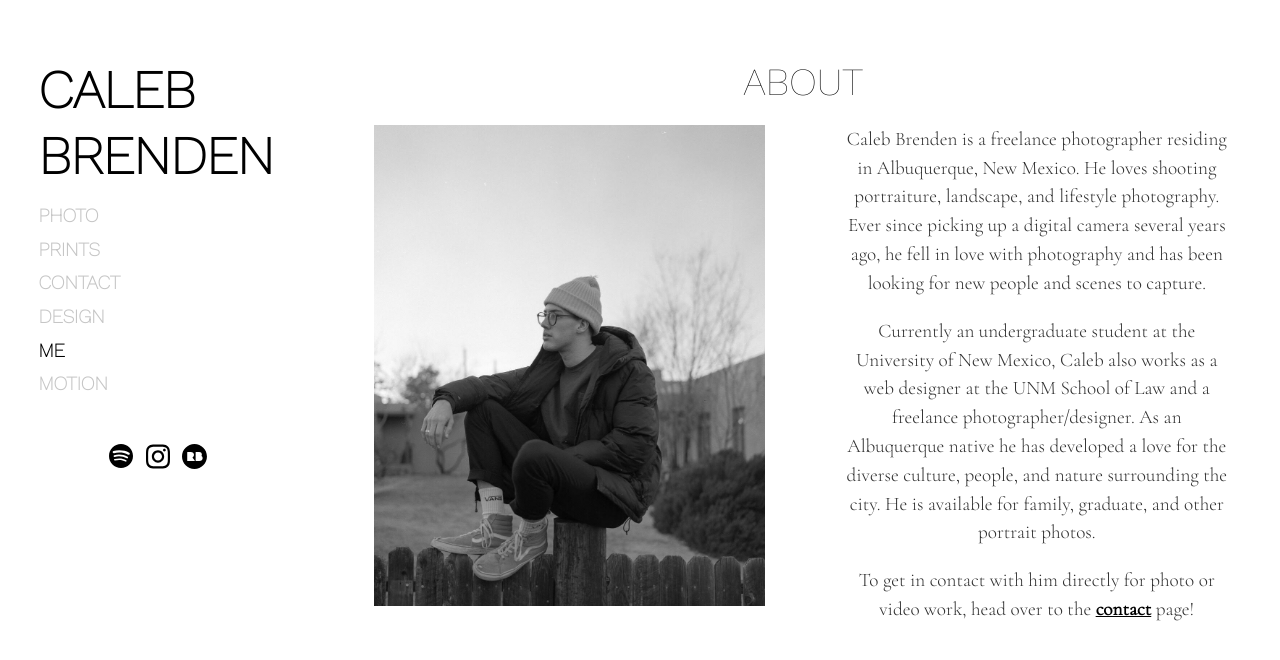
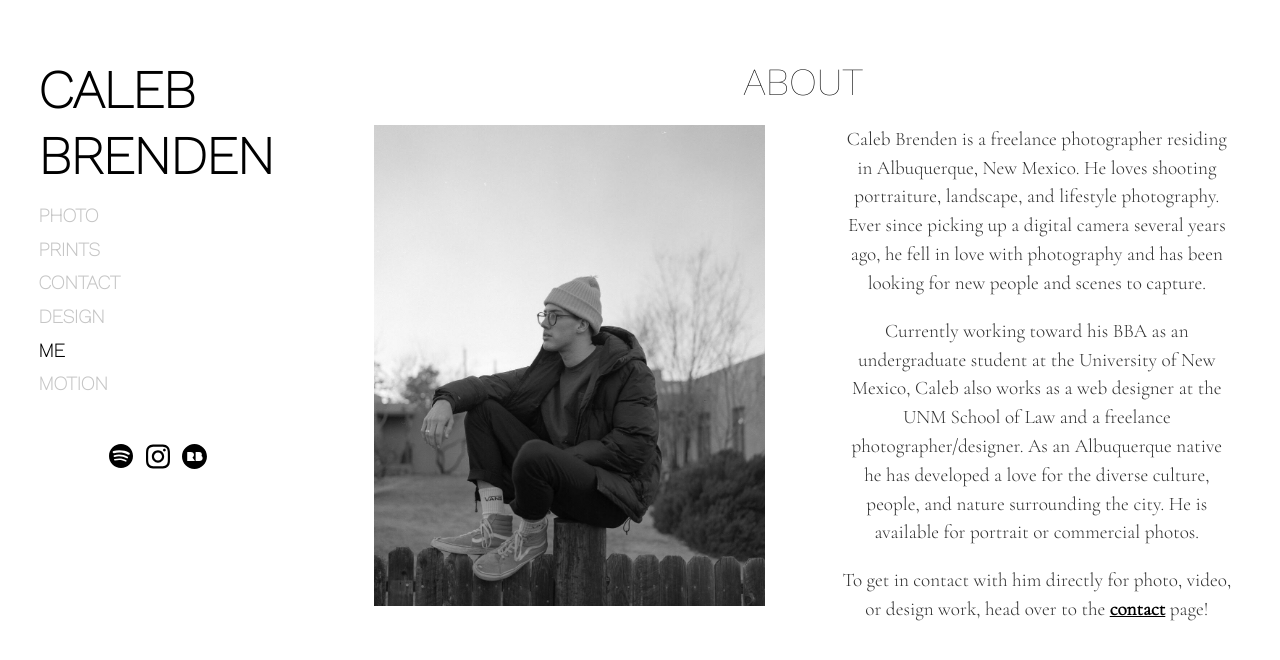
Before and after one commit to calebbrenden/my-site, a Jekyll site: the page built from me.md, in a window 1280 px wide. Shown: the top 660 px of the page. Built offline with Jekyll 4.4.1, drawn with Linux system fonts in a browser that asks for light colours.

Commit message:
edited about page wording

```diff
--- a/me.md
+++ b/me.md
@@ -17,8 +17,7 @@ author: Caleb Brenden
 
 <div id="right-div">
 <p>Caleb Brenden is a freelance photographer residing in Albuquerque, New Mexico. He loves shooting portraiture, landscape, and lifestyle photography. Ever since picking up a digital camera several years ago, he fell in love with photography and has been looking for new people and scenes to capture.</p>
-<p>Currently an undergraduate student at the University of New Mexico, Caleb also works as a web designer at the UNM School of Law and a freelance photographer/designer. As an Albuquerque native he has developed a love for the diverse culture, people, and nature surrounding the city. He is available for family, graduate, and other portrait photos.</p>
-<p>To get in contact with him directly for photo or video work, head over to the <a href="{{site.baseurl}}/contact.html" alt="Contact Page">contact</a> page!</p>
+<p>Currently working toward his BBA as an undergraduate student at the University of New Mexico, Caleb also works as a web designer at the UNM School of Law and a freelance photographer/designer. As an Albuquerque native he has developed a love for the diverse culture, people, and nature surrounding the city. He is available for portrait or commercial photos.</p>
+<p>To get in contact with him directly for photo, video, or design work, head over to the <a href="{{site.baseurl}}/contact.html" alt="Contact Page">contact</a> page!</p>
 </div>
-
 </div>
```
